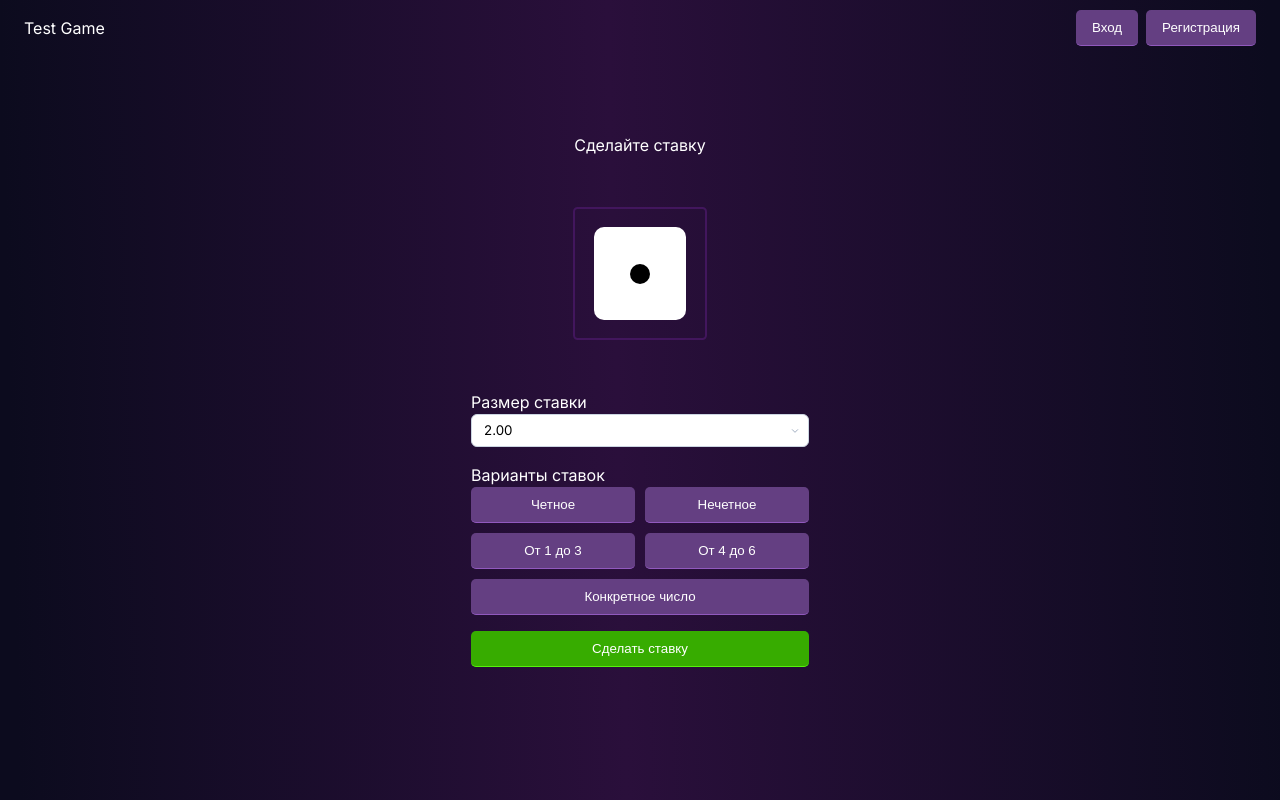
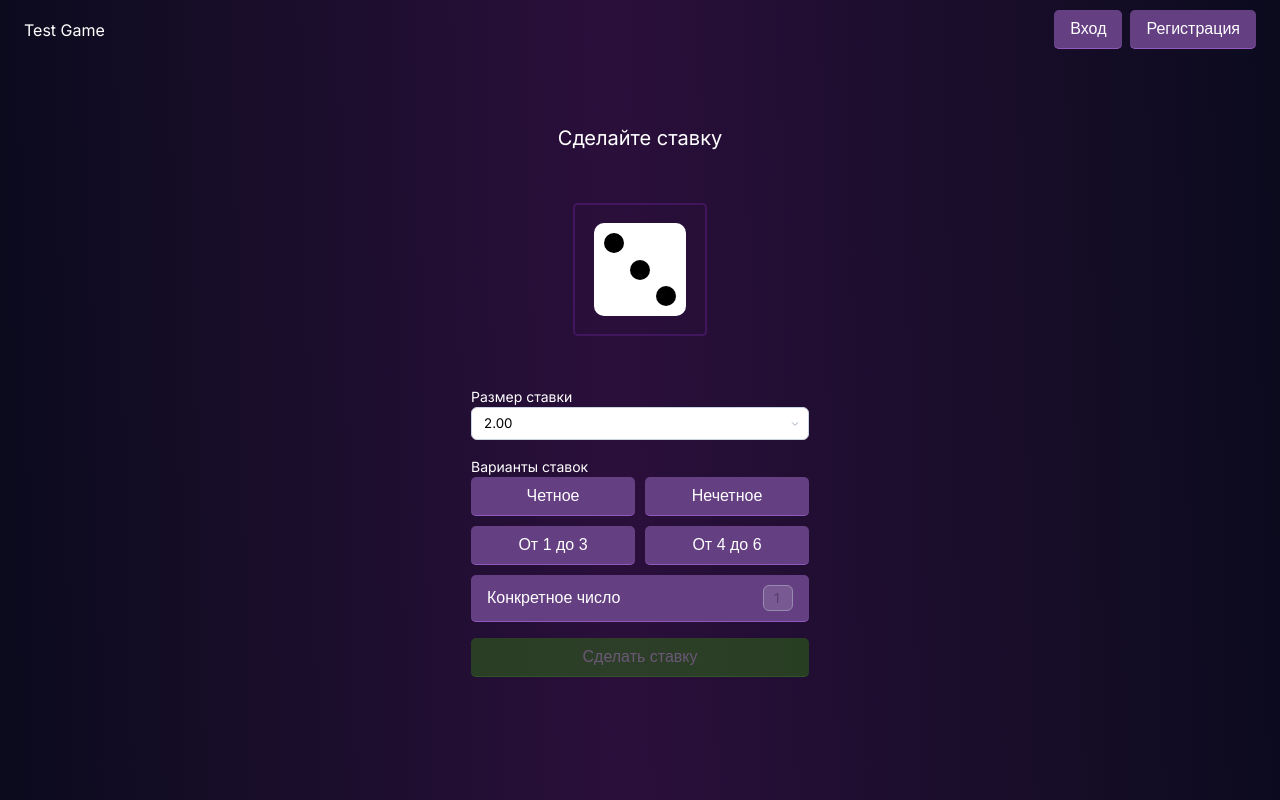
Before and after one commit to danbka763/cube, a Next.js app: page / in a window 1280 px wide. Built offline with nearby package versions, Linux system fonts and the light colour scheme.

Commit message:
feat: Доработки по стилям, кручению кубика. Добавлен рандом при кручении кубика и завязан на setInterval

```diff
--- a/src/atoms/button/button.tsx
+++ b/src/atoms/button/button.tsx
@@ -1,7 +1,7 @@
-import { ButtonHTMLAttributes } from "react";
+import { ButtonHTMLAttributes, useState } from "react";
 import styled from "styled-components";
 
-const BaseButton = styled.button`
+const BaseButton = styled.button<{ active?: boolean }>`
   width: 100%;
   border: 0;
   border-bottom: 1px solid;
@@ -10,22 +10,43 @@ const BaseButton = styled.button`
   padding: 10px 16px;
   color: white;
   cursor: pointer;
-  background-color: #643f82;
-  border-color: #9159be;
+  background-color: ${({ active }) => (active ? "#f6a200" : "#643f82")};
+  border-color: ${({ active }) => (active ? "#d77400" : "#9159be")};
 
   &:hover {
-    background-color: #8151a8;
-    border-color: #ab69e2;
+    background-color: ${({ active }) => (active ? "#f6a200" : "#8151a8")};
+    border-color: ${({ active }) => (active ? "#d77400" : "#ab69e2")};
   }
+
   &:active {
     background: #f6a200;
     border-color: #d77400;
   }
+
+  &:disabled {
+    opacity: 30%;
+    cursor: default;
+  }
+
+  font-size: 16px;
 `;
 
-export interface IButtonProps extends ButtonHTMLAttributes<HTMLButtonElement> {}
+export interface IButtonProps extends ButtonHTMLAttributes<HTMLButtonElement> {
+  active?: boolean;
+}
 
 export const Button = (props: IButtonProps) => {
-  const { children, ...anyProps } = props;
-  return <BaseButton {...anyProps}>{children}</BaseButton>;
+  const { children, active, ...anyProps } = props;
+  const [mouseDown, setMouseDown] = useState(false);
+
+  return (
+    <BaseButton
+      active={active || mouseDown}
+      {...anyProps}
+      onMouseDown={() => setMouseDown(true)}
+      onMouseUp={() => setMouseDown(false)}
+    >
+      {children}
+    </BaseButton>
+  );
 };
--- a/src/atoms/dice-roller/dice-roller.tsx
+++ b/src/atoms/dice-roller/dice-roller.tsx
@@ -1,5 +1,49 @@
-import React from "react";
+import { getRandomIntArbitrary } from "@/utils/random";
+import React, { useMemo, useState } from "react";
 import styled, { keyframes } from "styled-components";
+
+const getStylesByDots = (dots: number) => {
+  switch (dots) {
+    case 1:
+      return `
+        justify-content: center;
+        align-items: center;
+      `;
+    case 2:
+      return `
+        justify-content: space-between;
+        .dot:nth-of-type(2) { align-self: flex-end; }
+      `;
+    case 3:
+      return `
+        justify-content: space-between;
+        .dot:nth-of-type(2) { align-self: center; }
+        .dot:nth-of-type(3) { align-self: flex-end; }
+      `;
+    case 4:
+      return `
+        flex-wrap: wrap;
+        gap: ${92.26 - 60}px;
+      `;
+    case 5:
+      return `
+        justify-content: space-between;
+        align-items: space-between;
+        flex-wrap: wrap;
+        .dot:nth-of-type(2) { position: relative; top: calc(50% - 10px) }
+        .dot:nth-of-type(4) { align-self: flex-end; }
+        .dot:nth-of-type(5) { align-self: flex-end; }
+      `;
+    case 6:
+      return `
+        justify-content: space-between;
+        align-items: center;
+        flex-wrap: wrap;
+      `;
+    default:
+      return "";
+  }
+};
 
 const DiceContainer = styled.div`
   display: flex;
@@ -8,7 +52,7 @@ const DiceContainer = styled.div`
   padding: 18.87px;
   margin: 34px;
   border-radius: 4.67px;
-  border: 2px solid #42165D;
+  border: 2px solid #42165d;
 `;
 
 const roll = keyframes`
@@ -16,15 +60,17 @@ const roll = keyframes`
   100% { transform: rotate(360deg); }
 `;
 
-const Dice = styled.div<{ rolling: boolean }>`
+const Dice = styled.div<{ rolling: boolean; dots: number }>`
   width: 92.26px;
   height: 92.26px;
   background-color: white;
   border-radius: 10px;
   display: flex;
-  justify-content: center;
-  align-items: center;
-  animation: ${({ rolling }) => (rolling ? roll : "none")} 1s linear infinite;
+  padding: 10px;
+
+  ${({ dots }) => getStylesByDots(dots)}
+
+  animation: ${({ rolling }) => (rolling ? roll : "none")} 0.35s linear infinite;
 `;
 
 const Dot = styled.div`
@@ -34,12 +80,23 @@ const Dot = styled.div`
   border-radius: 50%;
 `;
 
-export const DiceRoller: React.FC<{ rolling: boolean }> = ({ rolling }) => {
+interface IProps {
+  rolling: boolean;
+  dots: number;
+  setDots: (dots: number) => void;
+}
+
+export const DiceRoller: React.FC<IProps> = ({ rolling, dots, setDots }) => {
+  let dotsRender = [];
+
+  for (let dot = 1; dot <= dots; dot++)
+    dotsRender.push(<Dot className="dot" />);
+
   return (
     <DiceContainer>
       <div>
-        <Dice rolling={rolling}>
-          <Dot />
+        <Dice rolling={rolling} dots={dots}>
+          {dotsRender}
         </Dice>
       </div>
     </DiceContainer>
--- a/src/atoms/input/input.tsx
+++ b/src/atoms/input/input.tsx
@@ -4,10 +4,19 @@ import styled from "styled-components";
 
 const inter = Inter({ subsets: ["latin"] });
 
-const StyledInput = styled.input`
-  width: 100%;
+const StyledInput = styled.input<{
+  width?: string | number;
+  padding?: string | number;
+}>`
+  width: ${({ width }) => {
+    if (width) return width + (typeof width === "number" ? "px" : "");
+    else return "100%";
+  }};
+  padding: ${({ padding }) => {
+    if (padding) return padding + (typeof padding === "number" ? "px" : "");
+    else return "8px 12px";
+  }};
   border: 1px solid;
-  padding: 8px 12px;
   border-color: #cbd5e1;
   border-radius: 6px;
   color: #00000080;
@@ -24,7 +33,9 @@ const StyledInput = styled.input`
   }
 `;
 
-export interface IInputProps extends InputHTMLAttributes<HTMLInputElement> {}
+export interface IInputProps extends InputHTMLAttributes<HTMLInputElement> {
+  padding?: string | number;
+}
 
 export const Input = (props: IInputProps) => {
   const { children, ...anyProps } = props;
--- a/src/atoms/text/text.tsx
+++ b/src/atoms/text/text.tsx
@@ -1,14 +1,17 @@
+import { HTMLAttributes } from "react";
 import styled from "styled-components";
 
-const StyledText = styled.p`
+const StyledText = styled.p<{ fontSize?: number }>`
   color: ${({ color }) => color || "#FFFFFF"};
+  font-size: ${({ fontSize }) => (fontSize ? fontSize + "px" : "16px")};
 `;
 
-interface IProps {
+interface IProps extends HTMLAttributes<HTMLParagraphElement> {
   children?: string | JSX.Element;
   color?: string;
+  fontSize?: number;
 }
 
-export const Text = ({ children, color }: IProps) => (
-  <StyledText color={color}>{children ?? ""}</StyledText>
+export const Text = ({ children, ...anyProps }: IProps) => (
+  <StyledText {...anyProps}>{children ?? ""}</StyledText>
 );
--- /dev/null
+++ b/src/model/variant.ts
@@ -0,0 +1,8 @@
+export enum EVariant {
+  none,
+  even,
+  odd,
+  range1to3,
+  range4to6,
+  specificNumber,
+}
--- /dev/null
+++ b/src/molecules/button-widh-input/button-widh-input.tsx
@@ -0,0 +1,26 @@
+import styled from "styled-components";
+import { Button, IButtonProps } from "../../atoms/button/button";
+import React from "react";
+import { Text } from "@/atoms/text";
+import { Input } from "@/atoms/input";
+
+const StyledButtonWithInput = styled(Button)`
+  display: flex;
+  justify-content: space-between;
+  align-items: center;
+`;
+
+export const ButtonWithInput: React.FC<IButtonProps> = (props) => {
+  const { active } = props;
+  return (
+    <StyledButtonWithInput {...props}>
+      <Text>Конкретное число</Text>
+      <Input
+        disabled={!active}
+        width={30}
+        padding={"4px 10px"}
+        defaultValue={1}
+      />
+    </StyledButtonWithInput>
+  );
+};
--- /dev/null
+++ b/src/molecules/button-widh-input/index.ts
@@ -0,0 +1 @@
+export { ButtonWithInput } from "./button-widh-input";
--- a/src/molecules/select-variant/select-variant.tsx
+++ b/src/molecules/select-variant/select-variant.tsx
@@ -1,6 +1,8 @@
 import { Button } from "@/atoms/button";
 import React from "react";
 import styled from "styled-components";
+import { ButtonWithInput } from "../button-widh-input";
+import { EVariant } from "@/model/variant";
 
 const Container = styled.div`
   display: grid;
@@ -12,15 +14,24 @@ const CustomVariant = styled.div`
   grid-column: span 2; // Растянуть на 2 колонки
 `;
 
-export const SelectVariant: React.FC = () => {
+interface IProps {
+  controller: {
+    variant: EVariant;
+    setVariant: (variant: EVariant) => void;
+  };
+}
+
+export const SelectVariant: React.FC<IProps> = (props) => {
+  const { variant, setVariant } = props.controller;
+
   return (
     <Container>
-      <Button>Четное</Button>
-      <Button>Нечетное</Button>
-      <Button>От 1 до 3</Button>
-      <Button>От 4 до 6</Button>
+      <Button onClick={() => setVariant(EVariant.even)} active={variant === EVariant.even}>Четное</Button>
+      <Button onClick={() => setVariant(EVariant.odd)} active={variant === EVariant.odd}>Нечетное</Button>
+      <Button onClick={() => setVariant(EVariant.range1to3)} active={variant === EVariant.range1to3}>От 1 до 3</Button>
+      <Button onClick={() => setVariant(EVariant.range4to6)} active={variant === EVariant.range4to6}>От 4 до 6</Button>
       <CustomVariant>
-        <Button>Конкретное число</Button>
+        <ButtonWithInput onClick={() => setVariant(EVariant.specificNumber)} active={variant === EVariant.specificNumber} />
       </CustomVariant>
     </Container>
   );
--- a/src/molecules/text-and-component/text-and-component.tsx
+++ b/src/molecules/text-and-component/text-and-component.tsx
@@ -14,7 +14,7 @@ interface IProps {
 export const TextAndComponent: React.FC<IProps> = ({ text, children }) => {
   return (
     <Content>
-      <Text>{text}</Text>
+      <Text fontSize={14}>{text}</Text>
       {children}
     </Content>
   );
--- a/src/organisms/game/game.tsx
+++ b/src/organisms/game/game.tsx
@@ -6,6 +6,8 @@ import { TextAndComponent } from "@/molecules/text-and-component";
 import { SelectComponent } from "@/molecules/select";
 import { SelectVariant } from "@/molecules/select-variant";
 import { Button } from "@/atoms/button";
+import { EVariant } from "@/model/variant";
+import { getRandomIntArbitrary } from "@/utils/random";
 
 const StyledGameComponent = styled.section`
   width: 100%;
@@ -27,49 +29,67 @@ const Content = styled.div`
 `;
 
 const CreatingBetButton = styled(Button)`
-  background-color: #37AC00;
-  border-color: #55F30A;
-`
+  background-color: #37ac00;
+  border-color: #55f30a;
+
+  &:hover {
+    background-color: #41ca00;
+    border-color: #7dff3f;
+  }
+`;
 
 export const Game = () => {
   const [rolling, setRolling] = useState(false);
+  const [variant, setVariant] = useState(EVariant.none);
+  const [bet, setBet] = useState(2);
+  const [dots, setDots] = useState(3);
 
   const rollDice = () => {
     setRolling(true);
+    const timeout = getRandomIntArbitrary(750, 1200)
+    const interval = setInterval(() => {
+      setDots(getRandomIntArbitrary(1, 6));
+    }, 25);
     setTimeout(() => {
+      clearInterval(interval);
       setRolling(false);
-    }, 1000);
+    }, timeout);
   };
 
   return (
     <StyledGameComponent>
       <Content>
-        <Text>Сделайте ставку</Text>
+        <Text fontSize={20}>Сделайте ставку</Text>
 
-        <DiceRoller rolling={rolling} />
+        <DiceRoller rolling={rolling} dots={dots} setDots={setDots} />
 
         <TextAndComponent text="Размер ставки">
           <SelectComponent
             options={[
-              { value: "1", label: "1.00" },
-              { value: "2", label: "2.00" },
-              { value: "3", label: "3.00" },
-              { value: "5", label: "5.00" },
-              { value: "10", label: "10.00" },
-              { value: "25", label: "25.00" },
-              { value: "60", label: "60.00" },
-              { value: "100", label: "100.00" },
+              { value: 1, label: "1.00" },
+              { value: 2, label: "2.00" },
+              { value: 3, label: "3.00" },
+              { value: 5, label: "5.00" },
+              { value: 10, label: "10.00" },
+              { value: 25, label: "25.00" },
+              { value: 60, label: "60.00" },
+              { value: 100, label: "100.00" },
             ]}
-            value={"2"}
-            onChange={() => {}}
+            value={bet}
+            onChange={setBet}
           />
         </TextAndComponent>
 
         <TextAndComponent text="Варианты ставок">
-          <SelectVariant />
+          <SelectVariant controller={{ variant, setVariant }} />
         </TextAndComponent>
 
-        <CreatingBetButton>Сделать ставку</CreatingBetButton>
+        <CreatingBetButton
+          disabled={variant === EVariant.none}
+          onClick={rollDice}
+        >
+          Сделать ставку
+        </CreatingBetButton>
       </Content>
     </StyledGameComponent>
   );
--- /dev/null
+++ b/src/utils/random.ts
@@ -0,0 +1,3 @@
+export const getRandomIntArbitrary = (min: number, max: number) => {
+  return Math.floor(Math.random() * (max - min) + min);
+}
```
Also changed, not shown: src/molecules/select/select.tsx (+9 -6 lines).
